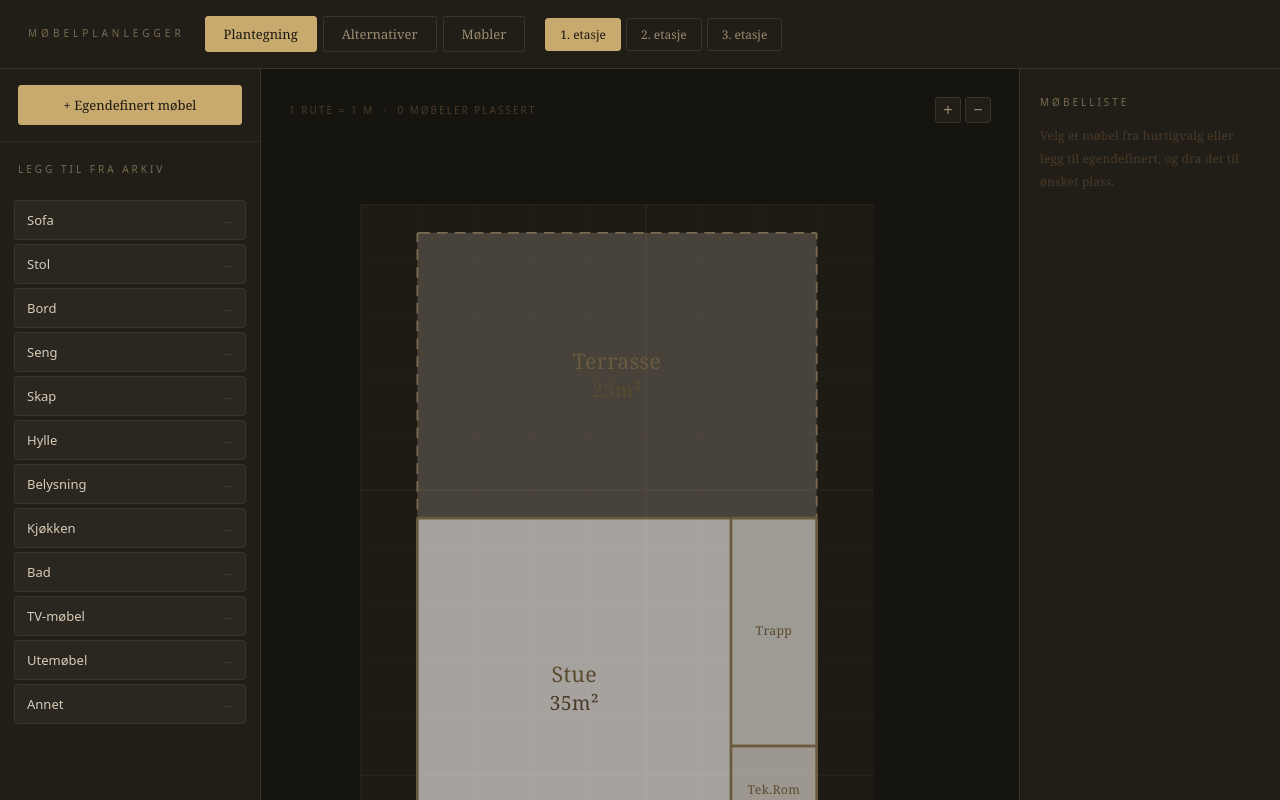
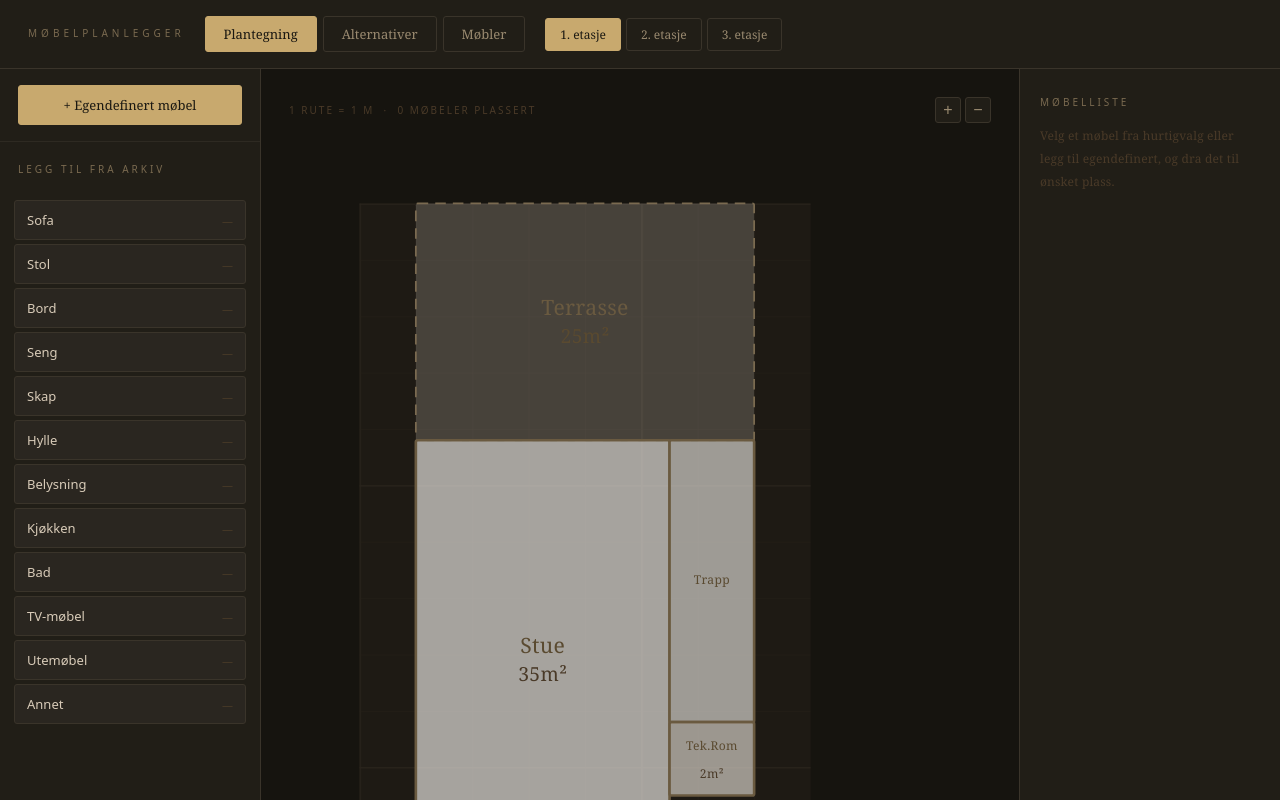
Before and after one commit to paalis/romplanlegger, a React (Vite) app: page / in a window 1280 px wide. Shown: the top 800 px of the page. Built offline with nearby package versions, Linux system fonts and the light colour scheme.

Commit message:
Update room dimensions and layout in App.tsx

```diff
--- a/src/App.tsx
+++ b/src/App.tsx
@@ -2,75 +2,156 @@ import { useState, useRef, useCallback, useEffect } from 'react';
 
 const SCALE = 32;
 
+/*
+  Bygningsbredde = 5m (indre mål). Dette stemmer best med arealene:
+
+  ETASJE 1 (5m bred):
+    Terrasse 25m²: 5 × 5 = 25 ✓
+    Stue 35m²: 3.5m × 10m? Nei. Stue+trapp er 5m bredt:
+      Stue: 3.5 × 7 = 24.5... fortsatt for lite.
+    Prøver 6m bred:
+      Terrasse 25m²: 6 × 4.2 = 25 ✓
+      Stue 35m²: stue er 4.5m bred (trapp tar 1.5m): 4.5 × 7.8 = 35 ✓
+      Kjøkken 8m²: 3 × 2.7 = 8 ✓
+      Entré 4.5m²: 2 × 2.25 = 4.5 ✓
+      Terrasse bak 4m²: 2 × 2 = 4 ✓
+      Bod 5m²: 2.5 × 2 = 5 ✓
+
+  ETASJE 2 (6m bred):
+    Sov 13m²: 4 × 3.25 = 13 ✓
+    Sov 7m²:  2 × 3.5 = 7 ✓  (4+2=6m ✓)
+    Trapp: smal, ved siden av Sov7
+    Bad 7.5m²: 3 × 2.5 = 7.5 ✓
+    Gang 8.5m²: 3 × 2.8 = 8.4 ✓
+    Sov 12m²: 6 × 2 = 12 ✓ (full bredde)
+    Altan 4m²: 2 × 2 utenfor
+
+  ETASJE 3 (6m bred):
+    Takterrasse 17m²: 6 × 2.8 = 16.8 ✓ (full bredde nord)
+    Stue 15.5m²: 5 × 3.1 = 15.5 ✓ (trapp 1m tar bredde til høyre)
+    Bod 1m²: 1 × 1 ✓
+    Soverom 8m²: 3.5 × 2.3 = 8 ✓
+    Vaskerom 4.5m²: 1.5 × 3 = 4.5 ✓
+*/
+
 const FLOORS = [
   {
-    // Bygget er ca 7m bredt, rommet er 18m langt (inkl. bod utenfor)
-    id: 1, name: '1. etasje', width: 9, height: 19,
+    id: 1, name: '1. etasje', width: 8, height: 22,
     rooms: [
-      // Terrasse nord – full bygningsbredde (7m), ca 5m dyp
-      { id: 'terrasse_top', name: 'Terrasse 25m²', x: 1, y: 0.5, w: 7, h: 5, color: '#e8e0d0', dashed: true },
+      // Terrasse nord: 6m × 4.2m = 25m²
+      { id: 'terrasse_top', name: 'Terrasse 25m²',
+        x: 1, y: 0,   w: 6,   h: 4.2,
+        color: '#e8e0d0', dashed: true },
 
-      // Stue – venstre kolonne, 5.5m bred, 6m høy
-      { id: 'stue1', name: 'Stue 35m²', x: 1, y: 5.5, w: 5.5, h: 6, color: '#f0ede8' },
-      // Trapp – høyre kolonne, 1.5m bred, 4m høy
-      { id: 'trapp1', name: 'Trapp', x: 6.5, y: 5.5, w: 1.5, h: 4, color: '#e4e0da' },
-      // Tek.rom – høyre kolonne, under trapp, 1.5×2m
-      { id: 'tekrom', name: 'Tek.Rom 2m²', x: 6.5, y: 9.5, w: 1.5, h: 2, color: '#e0dbd2' },
+      // Stue: 4.5m × 7.8m = 35m²
+      { id: 'stue1', name: 'Stue 35m²',
+        x: 1, y: 4.2, w: 4.5, h: 7.8,
+        color: '#f0ede8' },
 
-      // Kjøkken – venstre, 3m bred, 3m dyp
-      { id: 'kjokken', name: 'Kjøkken 8m²', x: 1, y: 11.5, w: 3, h: 3, color: '#e8f0ed' },
-      // Entré – til høyre for kjøkken, 2.5m bred, 3m dyp
-      { id: 'entre', name: 'Entré 4,5m²', x: 4, y: 11.5, w: 2.5, h: 3, color: '#ede8f0' },
+      // Trapp: 1.5m × 5m, høyre kolonne
+      { id: 'trapp1', name: 'Trapp',
+        x: 5.5, y: 4.2, w: 1.5, h: 5.0,
+        color: '#e4e0da' },
 
-      // Terrasse bak – midtstilt, 2.5m bred, 1.5m dyp – UNDER kjøkken/entré
-      { id: 'terrasse_bak', name: 'Terrasse 4m²', x: 2.5, y: 14.5, w: 2.5, h: 1.5, color: '#e8e0d0', dashed: true },
+      // Tek.Rom: 1.5m × 1.3m ≈ 2m², under trapp
+      { id: 'tekrom', name: 'Tek.Rom 2m²',
+        x: 5.5, y: 9.2, w: 1.5, h: 1.3,
+        color: '#e0dbd2' },
 
-      // Bod – sørøst, utenfor/ved siden – 3m bred, 2.5m høy
-      { id: 'bod1', name: 'Bod 5m²', x: 5, y: 15.5, w: 3, h: 2.5, color: '#e0dbd2' },
+      // Kjøkken: 3m × 2.7m = 8m², sørvenstre
+      { id: 'kjokken', name: 'Kjøkken 8m²',
+        x: 1,   y: 12.0, w: 3.0, h: 2.7,
+        color: '#e8f0ed' },
+
+      // Entré: 2m × 2.25m = 4.5m², ved siden av kjøkken
+      { id: 'entre', name: 'Entré 4,5m²',
+        x: 4.0, y: 12.0, w: 2.0, h: 2.25,
+        color: '#ede8f0' },
+
+      // Terrasse bak: 2m × 2m = 4m², midtstilt under entré
+      { id: 'terrasse_bak', name: 'Terrasse 4m²',
+        x: 2.5, y: 14.25, w: 2.0, h: 2.0,
+        color: '#e8e0d0', dashed: true },
+
+      // Bod: 2.5m × 2m = 5m², sørøst
+      { id: 'bod1', name: 'Bod 5m²',
+        x: 4.5, y: 15.0, w: 2.5, h: 2.0,
+        color: '#e0dbd2' },
     ],
   },
+
   {
-    // Bygget er ca 7m bredt, 14m langt
-    id: 2, name: '2. etasje', width: 9, height: 17,
+    id: 2, name: '2. etasje', width: 8, height: 16,
     rooms: [
-      // Soverom 13m² – nordvest, 4m bred, 5m dyp
-      { id: 'sov1', name: 'Soverom 13m²', x: 1, y: 0.5, w: 4, h: 5, color: '#e8edf0' },
-      // Soverom 7m² – nordmidtre, 2m bred, 5m dyp
-      { id: 'sov2', name: 'Soverom 7m²', x: 5, y: 0.5, w: 2, h: 5, color: '#e8edf0' },
-      // Trapp – nordøst, smal 1m bred, 5m dyp
-      { id: 'trapp2', name: 'Trapp', x: 7, y: 0.5, w: 1, h: 5, color: '#e4e0da' },
+      // Soverom 13m²: 4m × 3.25m, nordvest
+      { id: 'sov1', name: 'Soverom 13m²',
+        x: 0, y: 0,   w: 4.0, h: 3.25,
+        color: '#e8edf0' },
 
-      // Bad – sørvenstre av midtsonen, 4m bred, 3.5m dyp
-      { id: 'bad', name: 'Bad 7,5m²', x: 1, y: 5.5, w: 4, h: 3.5, color: '#d6eaf8' },
-      // Gang M/trapp – høyre av midtsonen, 3m bred, 3.5m dyp
-      { id: 'gang2', name: 'Gang M/trapp 8,5m²', x: 5, y: 5.5, w: 3, h: 3.5, color: '#f0ede8' },
+      // Soverom 7m²: 2m × 3.5m, nordmidt
+      { id: 'sov2', name: 'Soverom 7m²',
+        x: 4.0, y: 0, w: 2.0, h: 3.5,
+        color: '#e8edf0' },
 
-      // Soverom 12m² – sørsone, full bredde 7m, 4m dyp
-      { id: 'sov3', name: 'Soverom 12m²', x: 1, y: 9, w: 7, h: 4, color: '#e8edf0' },
+      // Trapp: 0.5m × 3.5m, nordøst
+      { id: 'trapp2', name: 'Trapp',
+        x: 6.0, y: 0, w: 0.5, h: 3.5,
+        color: '#e4e0da' },
 
-      // Altan – utenfor sørvest, 2.5m bred, 2m dyp
-      { id: 'altan', name: 'Altan 4m²', x: 5.5, y: 13, w: 2.5, h: 2, color: '#e8e0d0', dashed: true },
+      // Bad: 3m × 2.5m = 7.5m², midtvenstre
+      { id: 'bad', name: 'Bad 7,5m²',
+        x: 0,   y: 3.5, w: 3.0, h: 2.5,
+        color: '#d6eaf8' },
+
+      // Gang M/trapp: 3m × 2.8m ≈ 8.5m², midthøyre
+      { id: 'gang2', name: 'Gang M/trapp 8,5m²',
+        x: 3.0, y: 3.5, w: 3.5, h: 2.5,
+        color: '#f0ede8' },
+
+      // Soverom 12m²: 6m × 2m, full bredde sør
+      { id: 'sov3', name: 'Soverom 12m²',
+        x: 0,   y: 6.0, w: 6.0, h: 2.0,
+        color: '#e8edf0' },
+
+      // Altan: 2m × 2m, utenfor sørøst
+      { id: 'altan', name: 'Altan 4m²',
+        x: 4.0, y: 8.0, w: 2.0, h: 2.0,
+        color: '#e8e0d0', dashed: true },
     ],
   },
+
   {
-    // Bygget ca 5m bredt, takterrassen er til høyre utenfor
-    id: 3, name: '3. etasje', width: 9, height: 15,
+    id: 3, name: '3. etasje', width: 9, height: 13,
     rooms: [
-      // Takterrasse – nordøst, UTENFOR selve bygget til høyre
-      // I originalbildet er takterrassen en åpen flate nord/høyre med stiplet kant
-      { id: 'takter', name: 'Takterrasse 17m²', x: 3.5, y: 0.5, w: 5, h: 5, color: '#e8e0d0', dashed: true },
+      // Takterrasse: 6m × 2.8m ≈ 17m², nord, full bredde
+      { id: 'takter', name: 'Takterrasse 17m²',
+        x: 1, y: 0,   w: 6.0, h: 2.8,
+        color: '#e8e0d0', dashed: true },
 
-      // Stue – venstre hoveddel, 5m bred, 5m høy
-      { id: 'stue3', name: 'Stue 15,5m²', x: 1, y: 5.5, w: 5, h: 4.5, color: '#f0ede8' },
-      // Bod – høyre øvre, lite 1.5×1.5m
-      { id: 'bod3', name: 'Bod 1m²', x: 6, y: 5.5, w: 1.5, h: 1.5, color: '#e0dbd2' },
-      // Trapp – høyre, under bod, 1.5m bred, 3m høy
-      { id: 'trapp3', name: 'Trapp', x: 6, y: 7, w: 1.5, h: 3, color: '#e4e0da' },
+      // Stue: 5m × 3.1m = 15.5m², under takterrasse venstre
+      { id: 'stue3', name: 'Stue 15,5m²',
+        x: 1, y: 2.8, w: 5.0, h: 3.1,
+        color: '#f0ede8' },
 
-      // Soverom – sørvenstre, 4m bred, 4m høy
-      { id: 'sov4', name: 'Soverom 8m²', x: 1, y: 10, w: 4, h: 4, color: '#e8edf0' },
-      // Vaskerom – sørmidtre, 2m bred, 4m høy
-      { id: 'vask', name: 'Vaskerom 4,5m²', x: 5, y: 10, w: 2, h: 4, color: '#d6eaf8' },
+      // Bod: 1m × 1m, øvre høyre
+      { id: 'bod3', name: 'Bod 1m²',
+        x: 6.0, y: 2.8, w: 1.0, h: 1.0,
+        color: '#e0dbd2' },
+
+      // Trapp: 1m × 2.1m, høyre under bod
+      { id: 'trapp3', name: 'Trapp',
+        x: 6.0, y: 3.8, w: 1.0, h: 2.1,
+        color: '#e4e0da' },
+
+      // Soverom: 3.5m × 2.3m = 8m², sørvenstre
+      { id: 'sov4', name: 'Soverom 8m²',
+        x: 1,   y: 5.9, w: 3.5, h: 2.3,
+        color: '#e8edf0' },
+
+      // Vaskerom: 1.5m × 3m = 4.5m², sørmidt
+      { id: 'vask', name: 'Vaskerom 4,5m²',
+        x: 4.5, y: 5.9, w: 1.5, h: 3.0,
+        color: '#d6eaf8' },
     ],
   },
 ];
```
